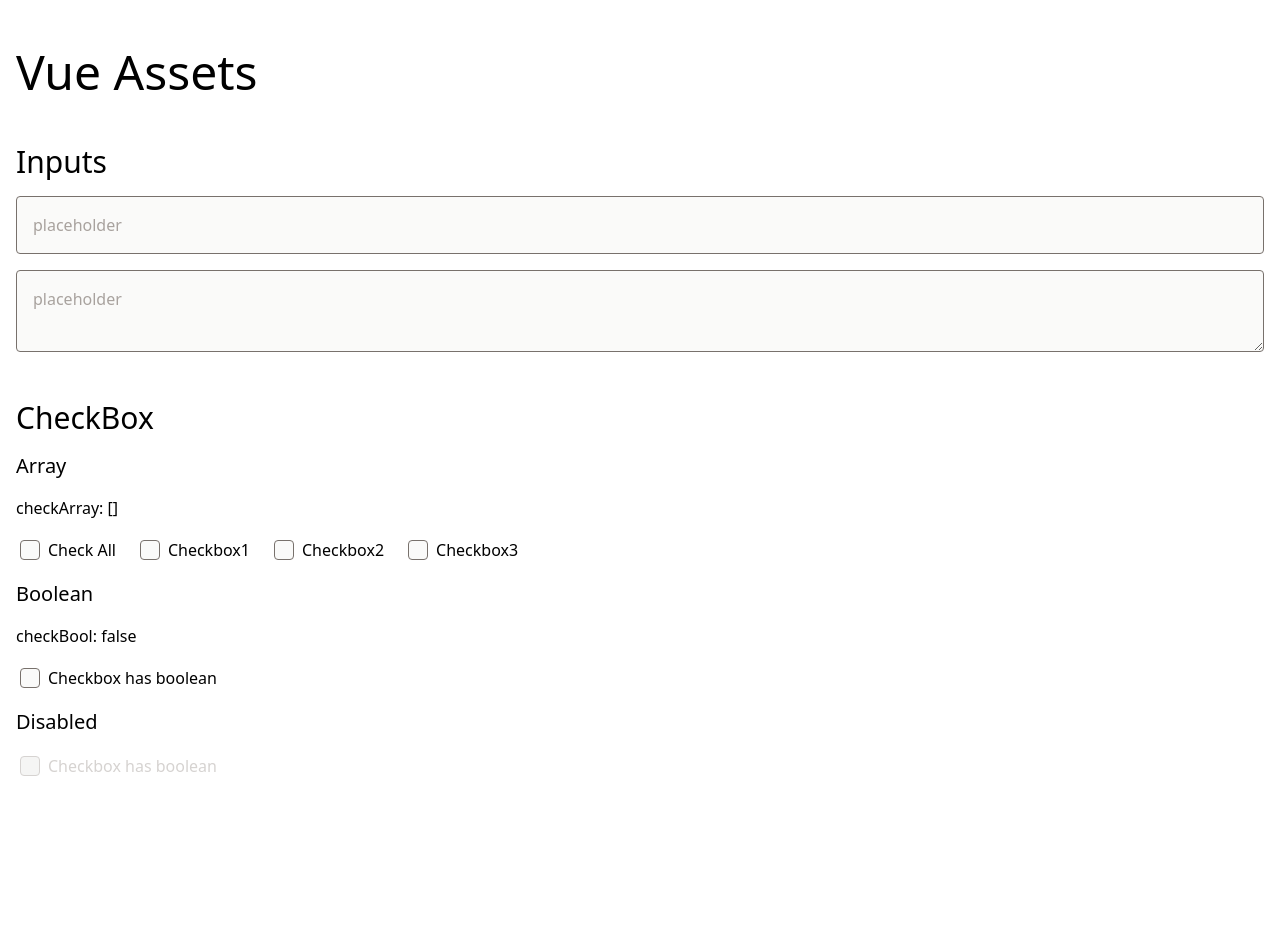
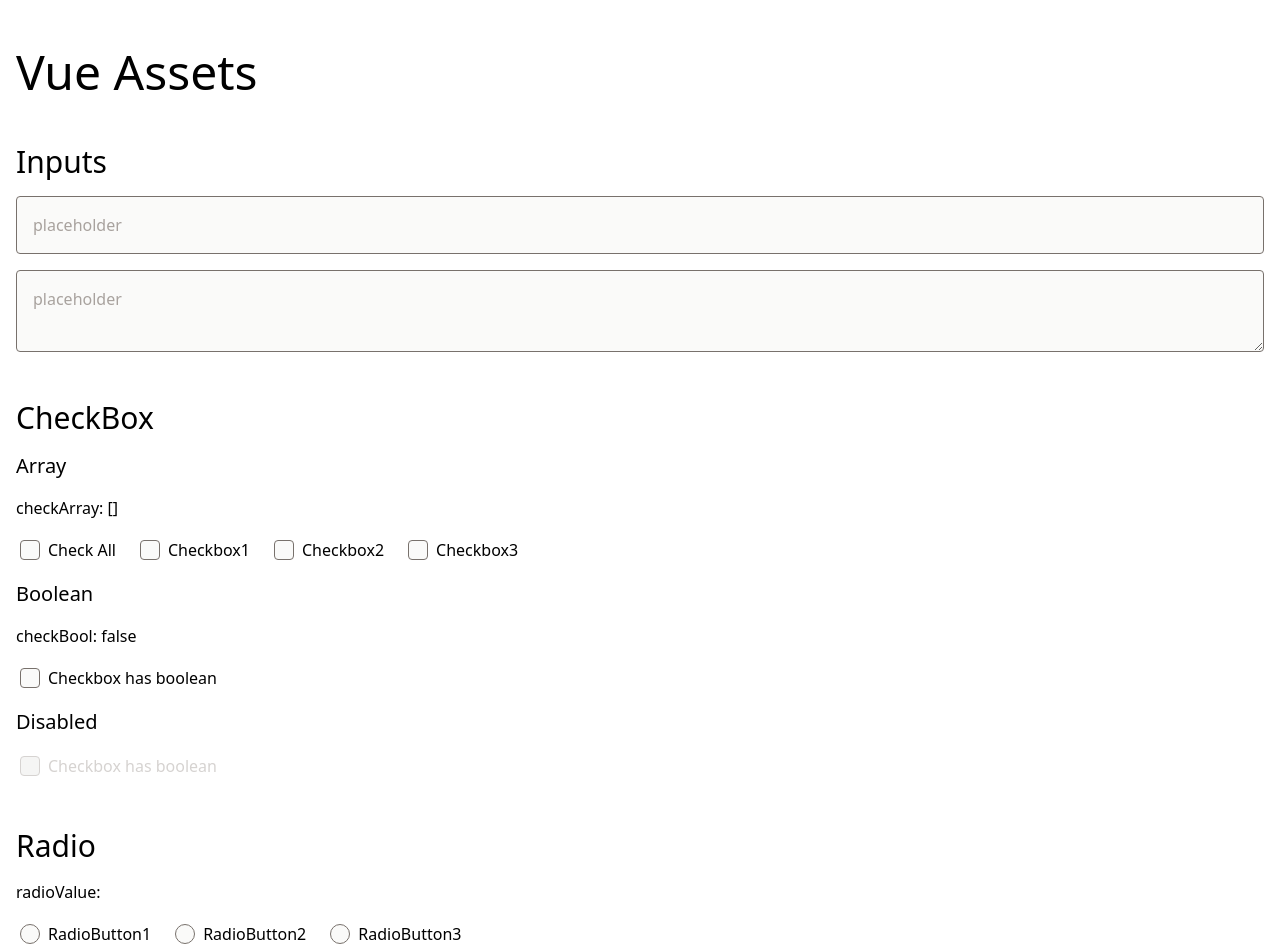
Before and after one commit to ykob/vue-assets, a Vue app: page /form-elements in a window 1280 px wide. Shown: the top 952 px of the page. Before the commit the page ends 844 px from the top, so only its background shows below. Built offline with nearby package versions, Linux system fonts and the light colour scheme; the HTML template or start-up script is replaced by a standard one.

Commit message:
added the basis of RadioButton component.

```diff
--- /dev/null
+++ b/src/components/radioButton/RadioButton.vue
@@ -0,0 +1,105 @@
+<template>
+  <label :class="classnames" :disabled="disabled">
+    <input
+      type="radio"
+      v-bind="$attrs"
+      :value="value"
+      class="hidden"
+      :checked="checked"
+      :disabled="disabled"
+      @change="onChange"
+    />
+    <div :class="classnamesMark"></div>
+    <div>
+      <slot></slot>
+    </div>
+  </label>
+</template>
+
+<script lang="ts">
+import { defineComponent } from 'vue'
+
+export default defineComponent({
+  name: 'RadioButton',
+  props: {
+    value: {
+      type: String,
+      default: '',
+    },
+    disabled: {
+      type: Boolean,
+      default: false,
+    },
+    desc: {
+      type: Boolean,
+      default: false,
+    },
+    modelValue: {
+      type: String,
+      default: '',
+    },
+  },
+  computed: {
+    checked(): boolean {
+      return this.modelValue === this.value
+    },
+    classnames(): string[] {
+      let classnamesEachStatus: string[] = []
+
+      if (this.disabled) {
+        classnamesEachStatus = ['pointer-events-none', 'text-neutral-300']
+      } else {
+        classnamesEachStatus = [
+          'active:bg-information-200',
+          'hover:bg-information-100',
+        ]
+      }
+      return [
+        ...classnamesEachStatus,
+        'block',
+        'cursor-pointer',
+        'flex',
+        'gap-2',
+        'items-center',
+        'leading-4',
+        'p-1',
+        'rounded',
+        'transition-colors',
+      ]
+    },
+    classnamesMark(): string[] {
+      let classnamesEachStatus: string[] = []
+
+      if (this.checked) {
+        classnamesEachStatus = ['bg-information-500', 'border-information-500']
+      } else if (this.disabled) {
+        classnamesEachStatus = ['bg-neutral-100', 'border-neutral-300']
+      } else {
+        classnamesEachStatus = ['bg-neutral-50', 'border-neutral-500']
+      }
+      return [
+        ...classnamesEachStatus,
+        'border',
+        'flex',
+        'h-5',
+        'items-center',
+        'justify-center',
+        'rounded-full',
+        'text-neutral-50',
+        'w-5',
+      ]
+    },
+  },
+  methods: {
+    onChange(e: Event) {
+      if (this.disabled) return
+      if (
+        e.currentTarget !== null &&
+        e.currentTarget instanceof HTMLInputElement
+      ) {
+        this.$emit('update:modelValue', this.value)
+      }
+    },
+  },
+})
+</script>
--- a/src/views/ViewFormElements.vue
+++ b/src/views/ViewFormElements.vue
@@ -39,6 +39,19 @@
       Checkbox has boolean
     </checkbox-single>
   </div>
+  <h2 class="mt-12 mb-4 text-3xl">Radio</h2>
+  <div class="mb-4">radioValue: {{ radioValue }}</div>
+  <div class="flex gap-4 mb-4">
+    <radio-button v-model="radioValue" value="radio1">
+      RadioButton1
+    </radio-button>
+    <radio-button v-model="radioValue" value="radio2">
+      RadioButton2
+    </radio-button>
+    <radio-button v-model="radioValue" value="radio3">
+      RadioButton3
+    </radio-button>
+  </div>
 </template>
 
 <script lang="ts">
@@ -47,6 +60,7 @@ import CheckboxAll from '@/components/checkbox/CheckboxAll.vue'
 import CheckboxSingle from '@/components/checkbox/CheckboxSingle.vue'
 import InputMultilineText from '@/components/input/InputMultilineText.vue'
 import InputText from '@/components/input/InputText.vue'
+import RadioButton from '@/components/radioButton/RadioButton.vue'
 
 export default defineComponent({
   name: 'ViewFormElements',
@@ -55,12 +69,14 @@ export default defineComponent({
     CheckboxSingle,
     InputMultilineText,
     InputText,
+    RadioButton,
   },
   data: () => ({
     checkArray: [],
     checkBool: false,
     inputText: '',
     InputMultilineText: '',
+    radioValue: '',
   }),
 })
 </script>
```
